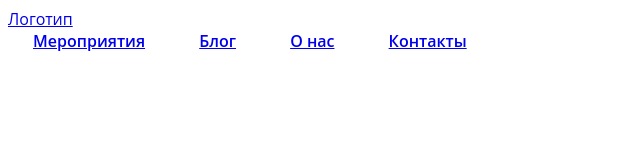
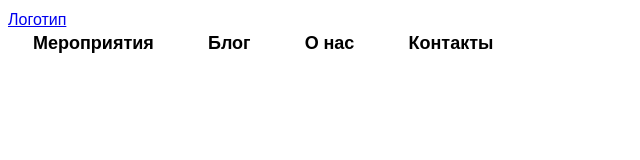
Before and after one commit to AndronovAndrew/AndronovAndrew.github.io, a plain HTML site: page index.html in a window 1280 px wide. Shown: the whole page, without its empty margins (0-640 px from the left). Drawn offline with nearby package versions, Linux system fonts and the light colour scheme.

Commit message:
css_time

```diff
--- a/index.html
+++ b/index.html
@@ -4,6 +4,10 @@
   <meta charset="UTF-8">
   <meta name="viewport" content="width=device-width, initial-scale=1.0">
   <link rel = "stylesheet" href="styles.css">
+<link rel="preconnect" href="https://fonts.googleapis.com">
+<link rel="preconnect" href="https://fonts.gstatic.com" crossorigin>
+<link href="https://fonts.googleapis.com/css2?family=Lora:wght@400;500;600;700&family=Open+Sans:wght@400;500;600;700&display=swap" rel="stylesheet">
+
   <title>Lenni Art</title>
 </head>
 <body class="body">
--- a/styles.css
+++ b/styles.css
@@ -1,14 +1,24 @@
+.body{
+  font-family: "Open Sans", sans-serif;
+  font-size: 16px;
+  font-weight: 400;
+  font-style: normal;
+  line-height: 1.375;
+}
+
 .page-header{
-  color: black;
+
 }
+
 .page-header__nav-link{
   margin: 0 25px;
+  color: #000000;
   font-weight: 600;
+  font-size: 18px;
+  line-height: 25px;
+  text-decoration: none;
 }
+
 .page-footer{
 
 }
-.body{
-  font-family: "Open Sans",sans-serif;
-  font-size: 16px;
-}
```
Also changed, not shown: 1 other file.
